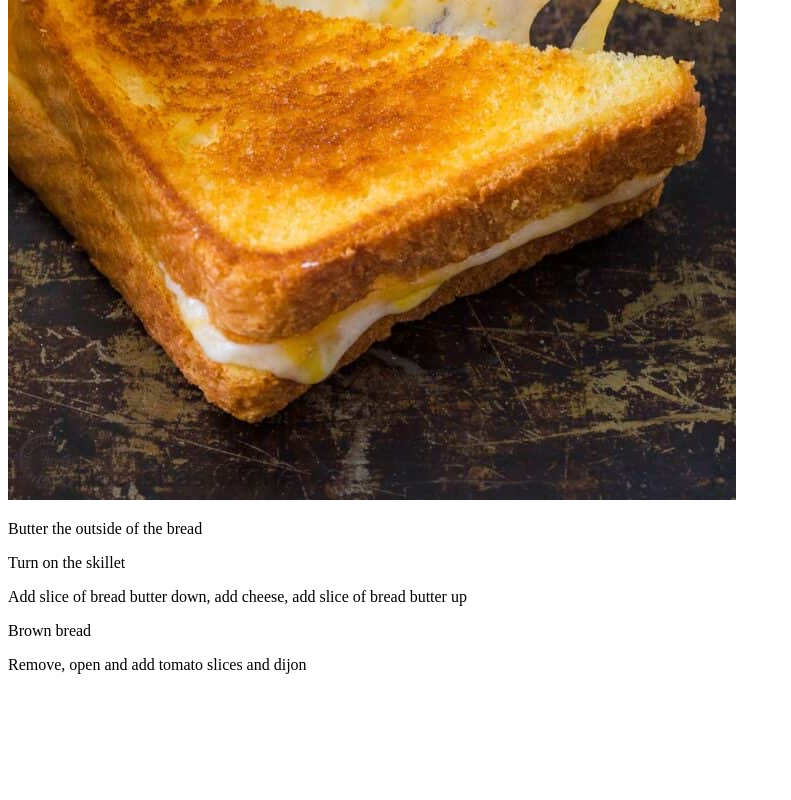
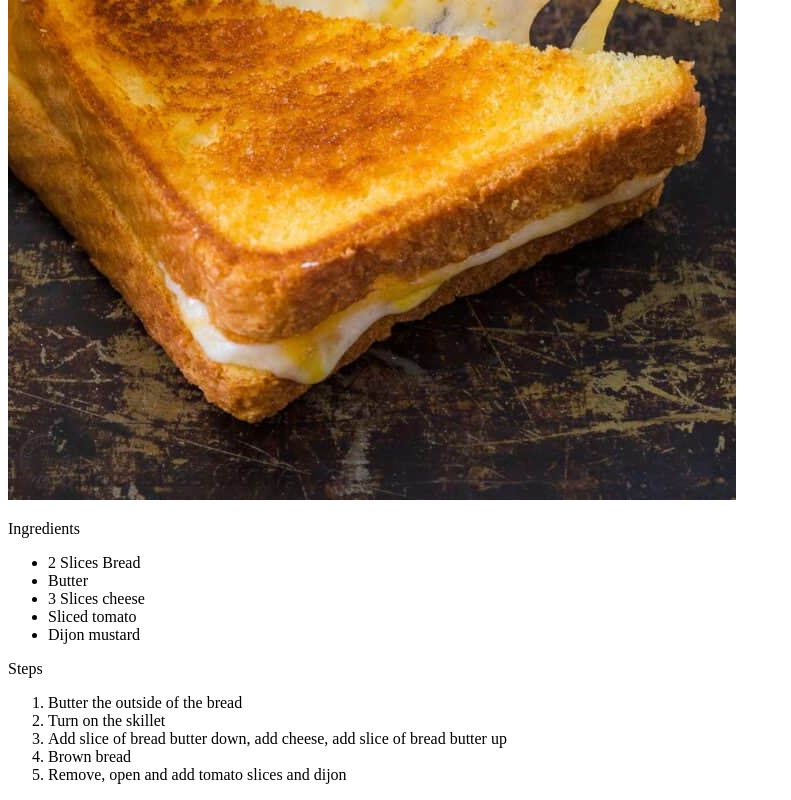
Before and after one commit to codebynik/recipes, a plain HTML site: page recipes/grilled_cheese.html in a window 1280 px wide. Shown: the part 672-1472 px from the top of the page, without its empty margins (0-791 px from the left). Before the commit the page ends 1362 px from the top, so only its background shows below. Drawn offline with Linux system fonts and the light colour scheme.

Commit message:
Added step and ingredients as unordered and ordered lists

```diff
--- a/recipes/grilled_cheese.html
+++ b/recipes/grilled_cheese.html
@@ -9,10 +9,26 @@
     <body>
         <h1>Grilled Cheese Recipe</h1>
         <img src="images/Grilled-Cheese.jpg" alt="Picture of melted grilled cheese sandwich being pulled apart">
-        <p>Butter the outside of the bread</p>
-        <p>Turn on the skillet</p>
-        <p>Add slice of bread butter down, add cheese, add slice of bread butter up</p>
-        <p>Brown bread</p>
-        <p>Remove, open and add tomato slices and dijon</p>
+
+        <p>Ingredients</p>
+
+        <ul>
+            <li>2 Slices Bread</li>
+            <li>Butter</li>
+            <li>3 Slices cheese</li>
+            <li>Sliced tomato</li>
+            <li>Dijon mustard</li>
+        </ul>
+
+        <p>Steps</p>
+
+        <ol>
+            <li>Butter the outside of the bread</li>
+            <li>Turn on the skillet</li>
+            <li>Add slice of bread butter down, add cheese, add slice of bread butter up</li>
+            <li>Brown bread</li>
+            <li>Remove, open and add tomato slices and dijon</li>
+        </ol>
+
     </body>
 </html>
```
Also changed, not shown: recipes/Spam-and-Rice.html (+22 -3 lines).
